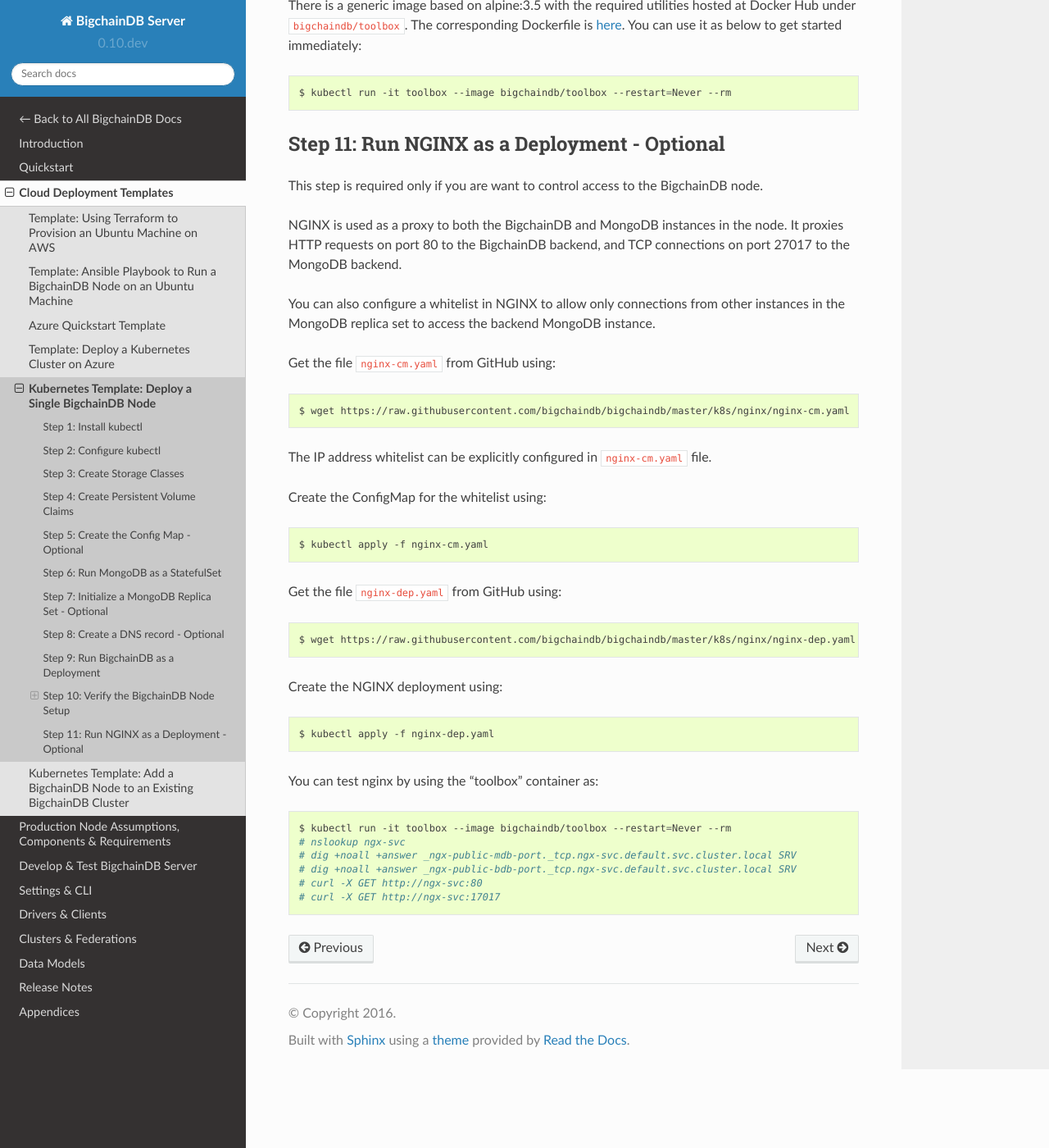
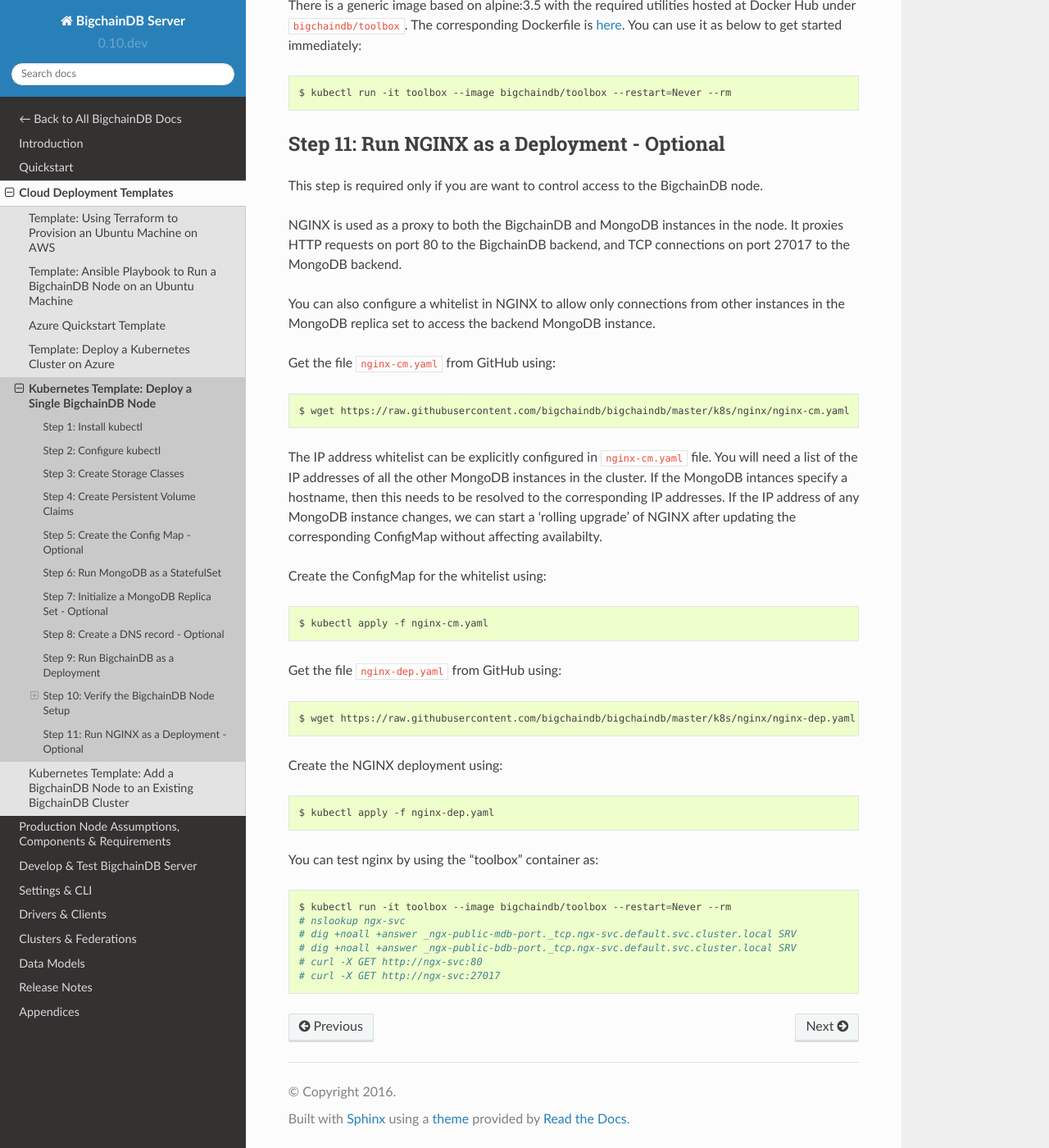
Before and after one commit to bigchaindb/bigchaindb, a Sphinx documentation site: the page built from docs/server/source/cloud-deployment-templates/node-on-kubernetes.rst, in a window 1280 px wide and 1400 px high, scrolled down 7176 px. Shown: the whole window at 82% size. Built offline with Sphinx 7.4.7 and the Read the Docs theme 2.0.0, drawn with Linux system fonts in a browser that asks for light colours; pages that are not in the unit, such as notebooks, are missing from menus; some of the changed text lies outside the part shown.

Commit message:
Documentation typos and explanations

```diff
--- a/docs/server/source/cloud-deployment-templates/node-on-kubernetes.rst
+++ b/docs/server/source/cloud-deployment-templates/node-on-kubernetes.rst
@@ -439,7 +439,12 @@
    $ wget https://raw.githubusercontent.com/bigchaindb/bigchaindb/master/k8s/nginx/nginx-cm.yaml
 
 The IP address whitelist can be explicitly configured in ``nginx-cm.yaml``
-file.
+file. You will need a list of the IP addresses of all the other MongoDB
+instances in the cluster. If the MongoDB intances specify a hostname, then this
+needs to be resolved to the corresponding IP addresses. If the IP address of
+any MongoDB instance changes, we can start a 'rolling upgrade' of NGINX after
+updating the corresponding ConfigMap without affecting availabilty.
+
 
 Create the ConfigMap for the whitelist using:
 
@@ -468,4 +473,4 @@
    # dig +noall +answer _ngx-public-mdb-port._tcp.ngx-svc.default.svc.cluster.local SRV
    # dig +noall +answer _ngx-public-bdb-port._tcp.ngx-svc.default.svc.cluster.local SRV
    # curl -X GET http://ngx-svc:80
-   # curl -X GET http://ngx-svc:17017
+   # curl -X GET http://ngx-svc:27017
```
Also changed, not shown: other parts of docs/server/source/cloud-deployment-templates/node-on-kubernetes.rst (+1 -1 lines), k8s/nginx/container/README.md, 1 other file.
